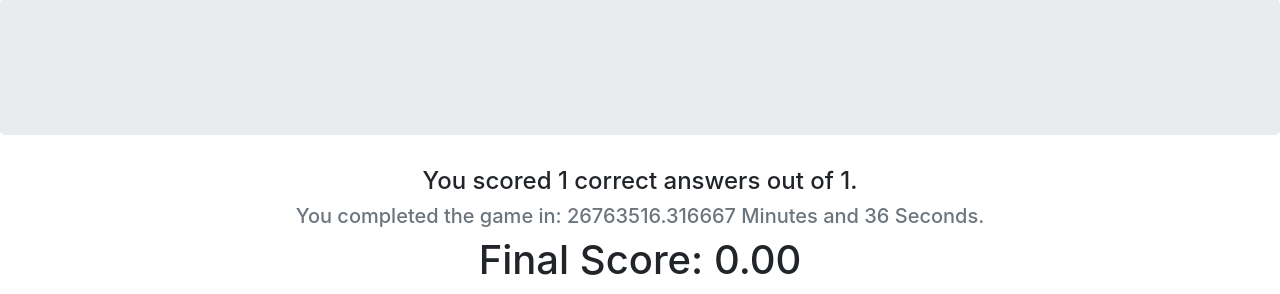
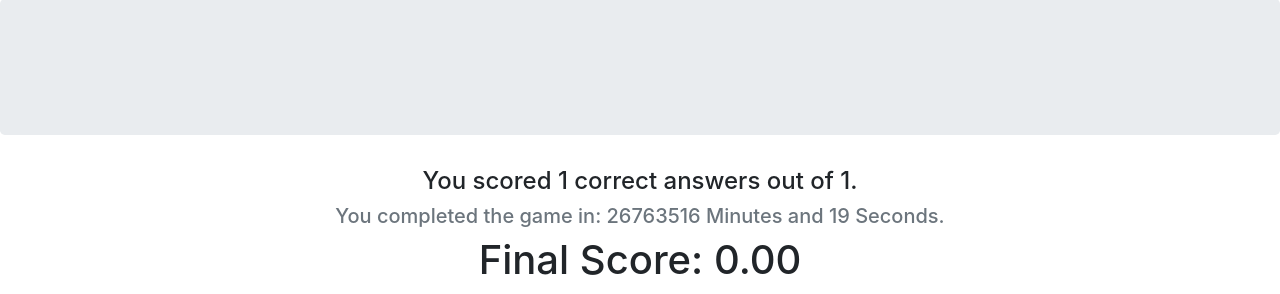
Before and after one commit to alvarobolanos/capstone, a PHP site: page /summary.php in a window 1280 px wide. Shown: the part 57-351 px from the top of the page. Run offline with PHP 8.4, Linux system fonts and the light colour scheme; data comes from the database, SQL or seed files in the repository; data that the repository does not hold is empty.

Commit message:
Correct minte and seconds completion time.

```diff
--- a/summary.php
+++ b/summary.php
@@ -84,7 +84,7 @@
 		<div class="container text-center">
 
 			<h4>You scored <?php echo $score ?> correct answers out of <?php echo ($q_counter+1) ?>.</h4>
-			<h5 class="text-muted">You completed the game in: <?php echo($timeInterval>60 ? ($timeInterval/60 . ' Minutes and ' . ($timeInterval/60)%60 . ' Seconds.') : ($timeInterval%60 . ' Seconds.')); ?></h5>
+			<h5 class="text-muted">You completed the game in: <?php echo($timeInterval>60 ? (floor($timeInterval/60) . ' Minutes and ' . $timeInterval%60 . ' Seconds.') : ($timeInterval%60 . ' Seconds.')); ?></h5>
 			<h1>Final Score: <?php printf("%.2f", $final_score) ?></h1>
 			<p>Thank you for playing <?php echo $username ?>.</p>
 
```
